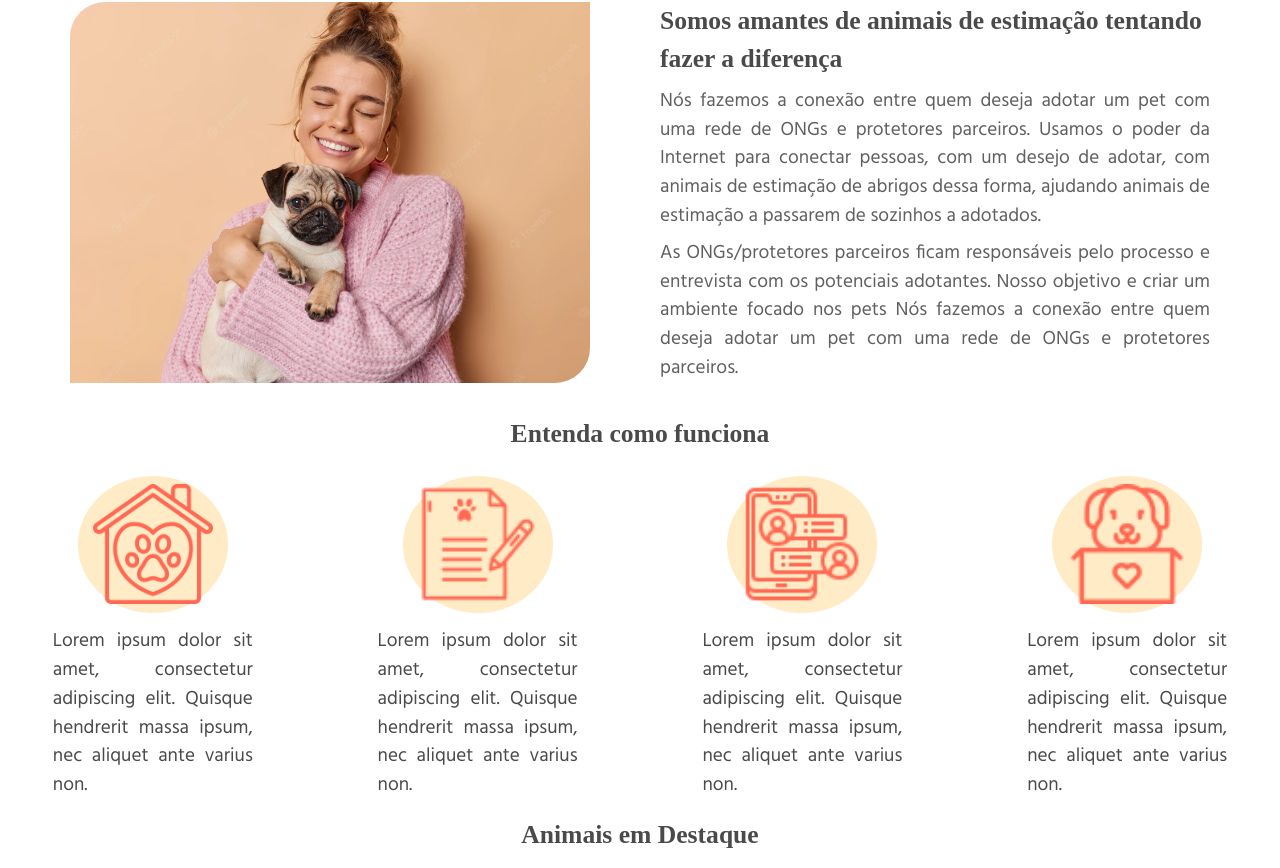
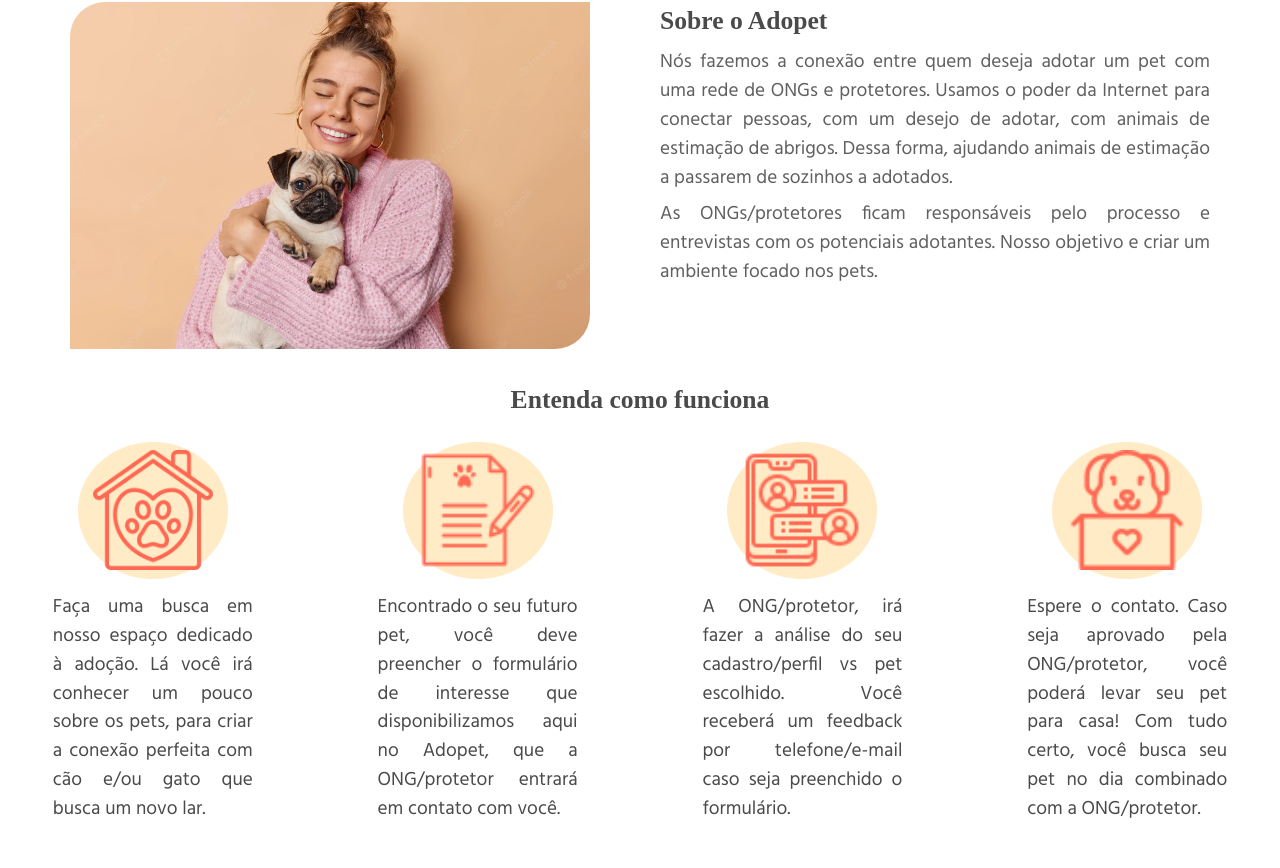
Before and after one commit to werikscs/adopet, a React (Create React App) app: page / in a window 1280 px wide. Shown: the part 632-1500 px from the top of the page. Built offline with nearby package versions, Linux system fonts and the light colour scheme; no server answers; a web font is replaced by a local one.

Commit message:
style: changed text and section spacing

```diff
--- a/src/components/section-Home-Part2/index.jsx
+++ b/src/components/section-Home-Part2/index.jsx
@@ -9,24 +9,21 @@
       </Figure>
       <Content>
         <ContentTitle>
-          <h3>
-            Somos amantes de animais de estimação tentando fazer a diferença
-          </h3>
+          <h3>Sobre o Adopet</h3>
         </ContentTitle>
 
         <p>
           Nós fazemos a conexão entre quem deseja adotar um pet com uma rede de
-          ONGs e protetores parceiros. Usamos o poder da Internet para conectar
-          pessoas, com um desejo de adotar, com animais de estimação de abrigos
-          dessa forma, ajudando animais de estimação a passarem de sozinhos a
+          ONGs e protetores. Usamos o poder da Internet para conectar pessoas,
+          com um desejo de adotar, com animais de estimação de abrigos. Dessa
+          forma, ajudando animais de estimação a passarem de sozinhos a
           adotados.
         </p>
 
         <p>
-          As ONGs/protetores parceiros ficam responsáveis pelo processo e
-          entrevista com os potenciais adotantes. Nosso objetivo e criar um
-          ambiente focado nos pets Nós fazemos a conexão entre quem deseja
-          adotar um pet com uma rede de ONGs e protetores parceiros.
+          As ONGs/protetores ficam responsáveis pelo processo e entrevistas com
+          os potenciais adotantes. Nosso objetivo e criar um ambiente focado nos
+          pets.
         </p>
       </Content>
     </Container>
--- a/src/components/section-Home-Part3/index.jsx
+++ b/src/components/section-Home-Part3/index.jsx
@@ -18,8 +18,9 @@
             <img src={house} alt="house" />
           </CircleHowItWork>
           <p>
-            Lorem ipsum dolor sit amet, consectetur adipiscing elit. Quisque
-            hendrerit massa ipsum, nec aliquet ante varius non.
+            Faça uma busca em nosso espaço dedicado à adoção. Lá você irá
+            conhecer um pouco sobre os pets, para criar a conexão perfeita com
+            cão e/ou gato que busca um novo lar.
           </p>
         </div>
         <div>
@@ -27,8 +28,9 @@
             <img src={cadastro} alt="cadastro" />
           </CircleHowItWork>
           <p>
-            Lorem ipsum dolor sit amet, consectetur adipiscing elit. Quisque
-            hendrerit massa ipsum, nec aliquet ante varius non.
+            Encontrado o seu futuro pet, você deve preencher o formulário de
+            interesse que disponibilizamos aqui no Adopet, que a ONG/protetor
+            entrará em contato com você.
           </p>
         </div>
         <div>
@@ -36,8 +38,9 @@
             <img src={contato} alt="contato" />
           </CircleHowItWork>
           <p>
-            Lorem ipsum dolor sit amet, consectetur adipiscing elit. Quisque
-            hendrerit massa ipsum, nec aliquet ante varius non.
+            A ONG/protetor, irá fazer a análise do seu cadastro/perfil vs pet
+            escolhido. Você receberá um feedback por telefone/e-mail caso seja
+            preenchido o formulário.
           </p>
         </div>
         <div>
@@ -45,8 +48,9 @@
             <img src={cachorro} alt="cachorro" />
           </CircleHowItWork>
           <p>
-            Lorem ipsum dolor sit amet, consectetur adipiscing elit. Quisque
-            hendrerit massa ipsum, nec aliquet ante varius non.
+            Espere o contato. Caso seja aprovado pela ONG/protetor, você poderá
+            levar seu pet para casa! Com tudo certo, você busca seu pet no dia
+            combinado com a ONG/protetor.
           </p>
         </div>
       </ContentHowItWork>
--- a/src/components/section-Home-Part3/styles.js
+++ b/src/components/section-Home-Part3/styles.js
@@ -9,6 +9,7 @@
   align-items: center;
 
   padding: 16px;
+  margin-bottom: 1.5em;
 
   h2 {
     font-size: 1.25rem;
```
